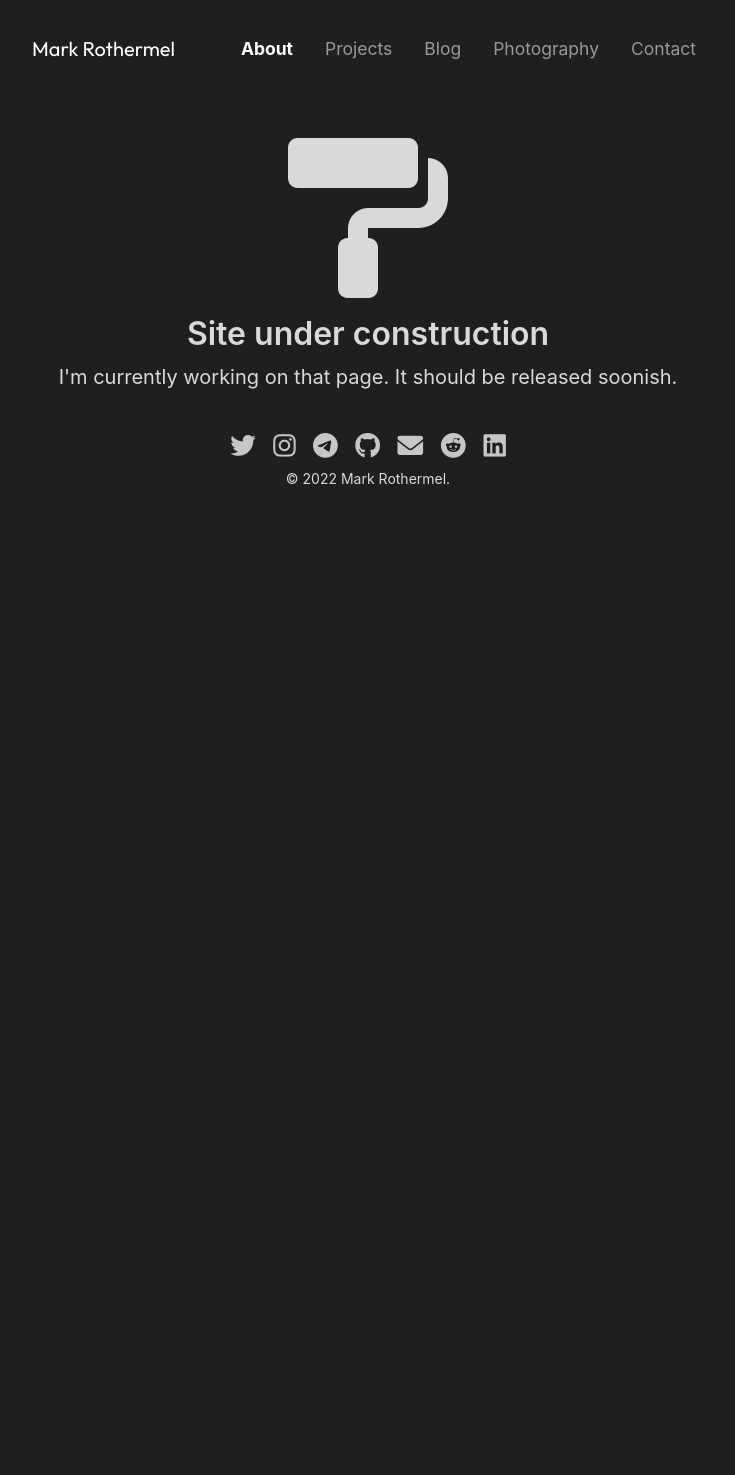
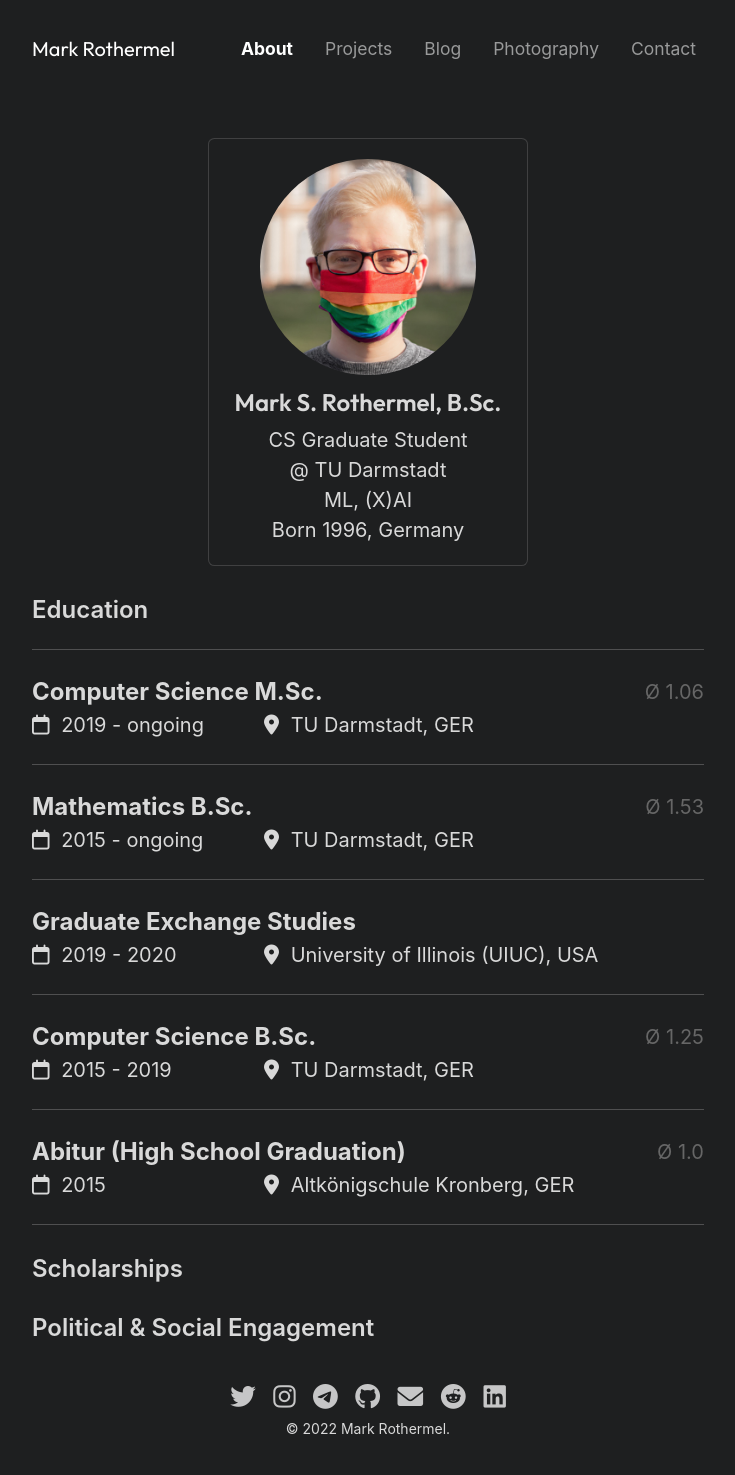
Before and after one commit to MaggiR/rothermel.me, a Jekyll site: the page built from _pages/about.html, in a window 1280 px wide. Shown: the whole page, without its empty margins (272-1007 px from the left). Built offline with Jekyll 4.4.1, drawn with Linux system fonts in a browser that asks for light colours; before the commit the page ends 900 px from its top, so only the background shows below that.

Commit message:
Add about profile card and education

```diff
--- a/_config.yml
+++ b/_config.yml
@@ -37,6 +37,12 @@ include:
 
 collections:
   projects:
+    output: false
+  education:
+    output: false
+  scholarships:
+    output: false
+  engagement:
     output: false
   pages:
     output: true
--- /dev/null
+++ b/_includes/edu.html
@@ -0,0 +1,25 @@
+<div class="col">
+  <div class="row align-items-center">
+    <div class="col-9 edu-title">
+      {{ e.title }}
+    </div>
+    {% if e.grade %}
+    <div class="col-3 edu-average">
+      Ø {{ e.grade }}
+    </div>
+    {% endif %}
+  </div>
+
+  <div class="row">
+    <div class="col-md-4">
+      <i class="far fa-calendar icon"></i>
+      {{ e.years }}
+    </div>
+    <div class="col-md-8">
+      <i class="fas fa-map-marker-alt icon"></i>
+      {{ e.institution }}
+    </div>
+  </div>
+</div>
+
+<hr>
--- /dev/null
+++ b/_pages/about.html
@@ -0,0 +1,34 @@
+---
+layout: default
+title: About
+---
+
+<link rel="stylesheet" href="{{ 'assets/css/about.css' | relative_url }}">
+
+<div class="row justify-content-center">
+  <div class="card profile">
+    <div class="col">
+      <div class="row justify-content-center">
+        <img src="assets/images/mark_mask.jpg" alt="Picture of Mark" class="round-image">
+      </div>
+      <div class="row">
+        <h2>Mark S. Rothermel, B.Sc.</h2>
+        <p>CS Graduate Student</p>
+        <p>@ TU Darmstadt</p>
+        <p>ML, (X)AI</p>
+        <p>Born 1996, Germany</p>
+      </div>
+    </div>
+  </div>
+</div>
+
+<h2>Education</h2>
+
+<hr>
+{% for e in site.education reversed %}
+{% include edu.html %}
+{% endfor %}
+
+<h2>Scholarships</h2>
+
+<h2>Political & Social Engagement</h2>
--- a/_pages/about.md
+++ /dev/null
@@ -1,4 +0,0 @@
----
-layout: construction
-title: About
----
--- /dev/null
+++ b/assets/css/about.css
@@ -0,0 +1,34 @@
+.profile {
+  padding: 1em;
+  max-width: 16em;
+  text-align: center;
+}
+
+.round-image {
+  max-width: 12em;
+  border-radius: 50%;
+  margin: 0;
+}
+
+.profile p {
+  margin: 0;
+}
+
+.profile h2 {
+  margin-top: 0.5em;
+  font-family: Outfit, sans-serif;
+}
+
+.edu-title {
+  font-size: 1.2em;
+  font-weight: bold;
+}
+
+.edu-average {
+  color: var(--color-muted);
+  text-align: right;
+}
+
+.icon {
+  margin-right: 0.3em;
+}
--- a/assets/css/main.css
+++ b/assets/css/main.css
@@ -93,3 +93,11 @@ p a:hover {
     font-size: 1em;
   }
 }
+
+/* Bootstrap color overrides: */
+.card {
+  background-color: var(--body-bg);
+  border-color: var(--border-color);
+  border-radius: 0.4rem;
+  transition: 0.3s;
+}
```
Also changed, not shown: _education/2015_abitur.md (added, +7 -0 lines), _education/2019_cs_bachelor.md (added, +7 -0 lines), _education/2020_exchange.md (added, +6 -0 lines), _education/2022_cs_master.md (added, +7 -0 lines), _education/2022_maths_bachelor.md (added, +7 -0 lines), assets/css/blog.css (+1 -6 lines), assets/images/mark_mask.jpg (added).
